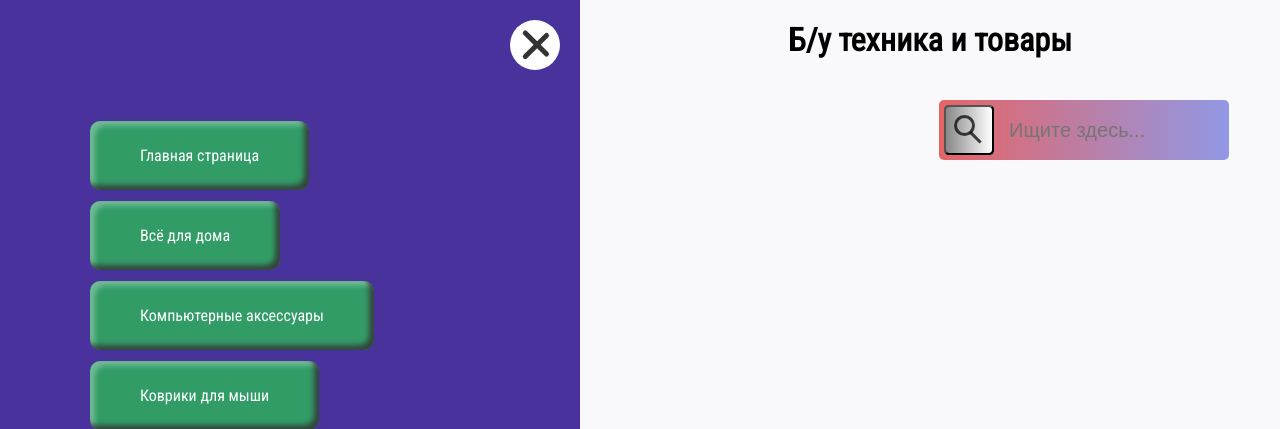
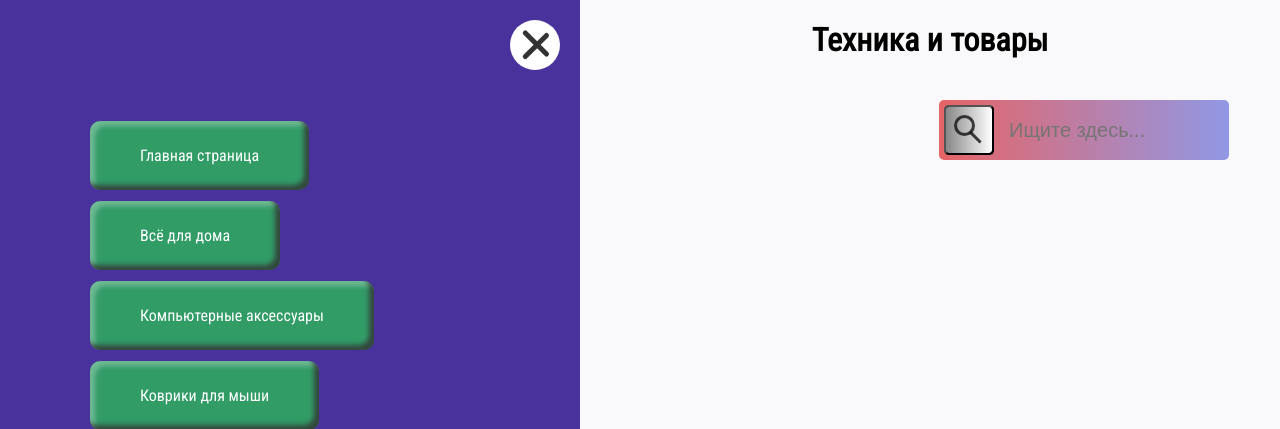
Before and after one commit to bogdan7520/zanuda, a Django app: template main/templates/main/B_y_equipment_and_goods.html in a window 1280 px wide. Shown: the top 429 px of the page. Run offline with Django 4.2, Linux system fonts and the light colour scheme; the template is opened without the code that fills it, so the values that code supplies are empty.

Commit message:
edited tema 2

```diff
--- a/main/templates/main/B_y_equipment_and_goods.html
+++ b/main/templates/main/B_y_equipment_and_goods.html
@@ -1,10 +1,10 @@
 {% extends 'main/main_file.html' %}
 
-{% block title_block %}Б/у техника и товары{% endblock %}
+{% block title_block %}Техника и товары{% endblock %}
 
 {% block content %}
     <div class="block_title_class">
-        <h1 class="title_of_page">Б/у техника и товары</h1>
+        <h1 class="title_of_page">Техника и товары</h1>
     </div>
     <div class="all_tovars_div">
         {% for el in tovars_on_main_by %}
```
